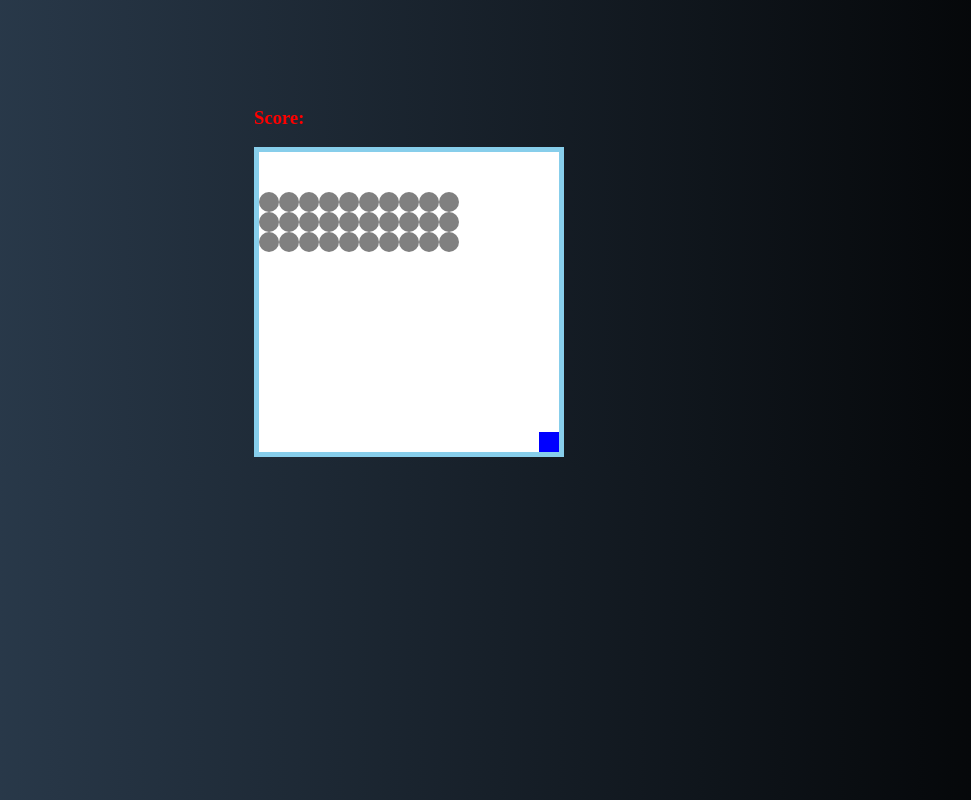
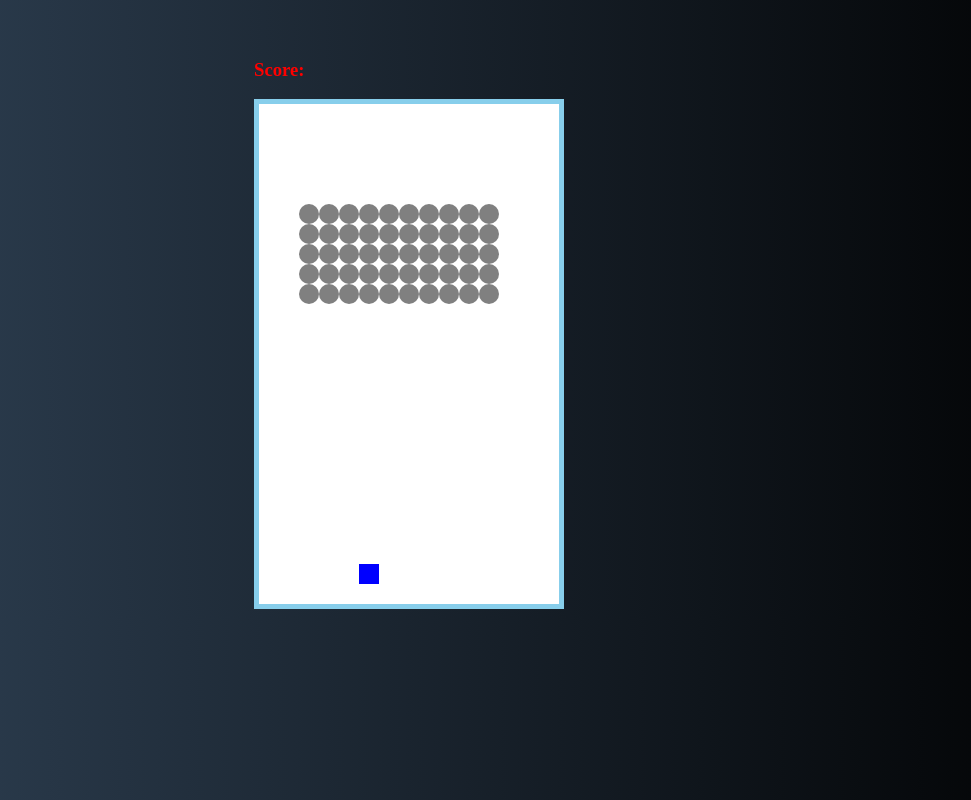
Before and after one commit to kamaleshpati/all-personal-games, a website: page public/space-invaders/index.html in a window 1280 px wide. Shown: the whole page, without its empty margins (154-1125 px from the left). Drawn offline with Linux system fonts and the light colour scheme.

Commit message:
space invaders changed height added

```diff
--- a/public/space-invaders/app.js
+++ b/public/space-invaders/app.js
@@ -2,7 +2,7 @@ document.addEventListener('DOMContentLoaded', () => {
     const squares = document.querySelectorAll('.grid div');
     const resultDisplay = document.querySelector('#result');
     let width = 15;
-    let currentShooterIndex = 224;
+    let currentShooterIndex = 350;
     let currentInvaderIndex = 0;
     let alienInvadersTakenDown = [];
     let result = 0;
@@ -13,6 +13,8 @@ document.addEventListener('DOMContentLoaded', () => {
         0, 1, 2, 3, 4, 5, 6, 7, 8, 9,
         15, 16, 17, 18, 19, 20, 21, 22, 23, 24,
         30, 31, 32, 33, 34, 35, 36, 37, 38, 39,
+        45, 46, 47, 48, 49, 50, 51, 52, 53, 54,
+        60, 61, 62, 63, 64, 65, 66, 67, 68, 69,
     ]
 
     alienInvaders.forEach(invader => squares[currentInvaderIndex + invader].classList.add('invader'));
@@ -79,7 +81,7 @@ document.addEventListener('DOMContentLoaded', () => {
             clearInterval(invaderId);
         }
     }
-    invaderId = setInterval(moveInvaders, 400);
+    invaderId = setInterval(moveInvaders, 150);
 
     function shoot(e) {
         let laserId;
--- a/public/space-invaders/index.html
+++ b/public/space-invaders/index.html
@@ -238,6 +238,156 @@
         <div></div>
         <div></div>
         <div></div>
+        <div></div>
+        <div></div>
+        <div></div>
+        <div></div>
+        <div></div>
+        <div></div>
+        <div></div>
+        <div></div>
+        <div></div>
+        <div></div>
+        <div></div>
+        <div></div>
+        <div></div>
+        <div></div>
+        <div></div>
+        <div></div>
+        <div></div>
+        <div></div>
+        <div></div>
+        <div></div>
+        <div></div>
+        <div></div>
+        <div></div>
+        <div></div>
+        <div></div>
+        <div></div>
+        <div></div>
+        <div></div>
+        <div></div>
+        <div></div>
+        <div></div>
+        <div></div>
+        <div></div>
+        <div></div>
+        <div></div>
+        <div></div>
+        <div></div>
+        <div></div>
+        <div></div>
+        <div></div>
+        <div></div>
+        <div></div>
+        <div></div>
+        <div></div>
+        <div></div>
+        <div></div>
+        <div></div>
+        <div></div>
+        <div></div>
+        <div></div>
+        <div></div>
+        <div></div>
+        <div></div>
+        <div></div>
+        <div></div>
+        <div></div>
+        <div></div>
+        <div></div>
+        <div></div>
+        <div></div>
+        <div></div>
+        <div></div>
+        <div></div>
+        <div></div>
+        <div></div>
+        <div></div>
+        <div></div>
+        <div></div>
+        <div></div>
+        <div></div>
+        <div></div>
+        <div></div>
+        <div></div>
+        <div></div>
+        <div></div>
+        <div></div>
+        <div></div>
+        <div></div>
+        <div></div>
+        <div></div>
+        <div></div>
+        <div></div>
+        <div></div>
+        <div></div>
+        <div></div>
+        <div></div>
+        <div></div>
+        <div></div>
+        <div></div>
+        <div></div>
+        <div></div>
+        <div></div>
+        <div></div>
+        <div></div>
+        <div></div>
+        <div></div>
+        <div></div>
+        <div></div>
+        <div></div>
+        <div></div>
+        <div></div>
+        <div></div>
+        <div></div>
+        <div></div>
+        <div></div>
+        <div></div>
+        <div></div>
+        <div></div>
+        <div></div>
+        <div></div>
+        <div></div>
+        <div></div>
+        <div></div>
+        <div></div>
+        <div></div>
+        <div></div>
+        <div></div>
+        <div></div>
+        <div></div>
+        <div></div>
+        <div></div>
+        <div></div>
+        <div></div>
+        <div></div>
+        <div></div>
+        <div></div>
+        <div></div>
+        <div></div>
+        <div></div>
+        <div></div>
+        <div></div>
+        <div></div>
+        <div></div>
+        <div></div>
+        <div></div>
+        <div></div>
+        <div></div>
+        <div></div>
+        <div></div>
+        <div></div>
+        <div></div>
+        <div></div>
+        <div></div>
+        <div></div>
+        <div></div>
+        <div></div>
+        <div></div>
+        <div></div>
+        <div></div>
+        <div></div>
     </div>
 
 </body>
--- a/public/styles/index.scss
+++ b/public/styles/index.scss
@@ -72,7 +72,7 @@ body {
 
 .space-game {
     padding-left: 25rem;
-    padding-top: 5rem;
+    padding-top: 2rem;
     h3 {
         color: red;
     }
@@ -82,7 +82,7 @@ body {
         flex-wrap: wrap;
         border: 5px solid skyblue;
         width: 300px;
-        height: 300px;
+        height: 500px;
         div {
             width: 20px;
             height: 20px;
@@ -98,7 +98,7 @@ body {
             background-color: red;
         }
         .laser {
-            width: 2px;
+            width: 5px;
             background-color: orange;
         }
     }
```
Also changed, not shown: public/styles/index.css, public/styles/index.min.css.
